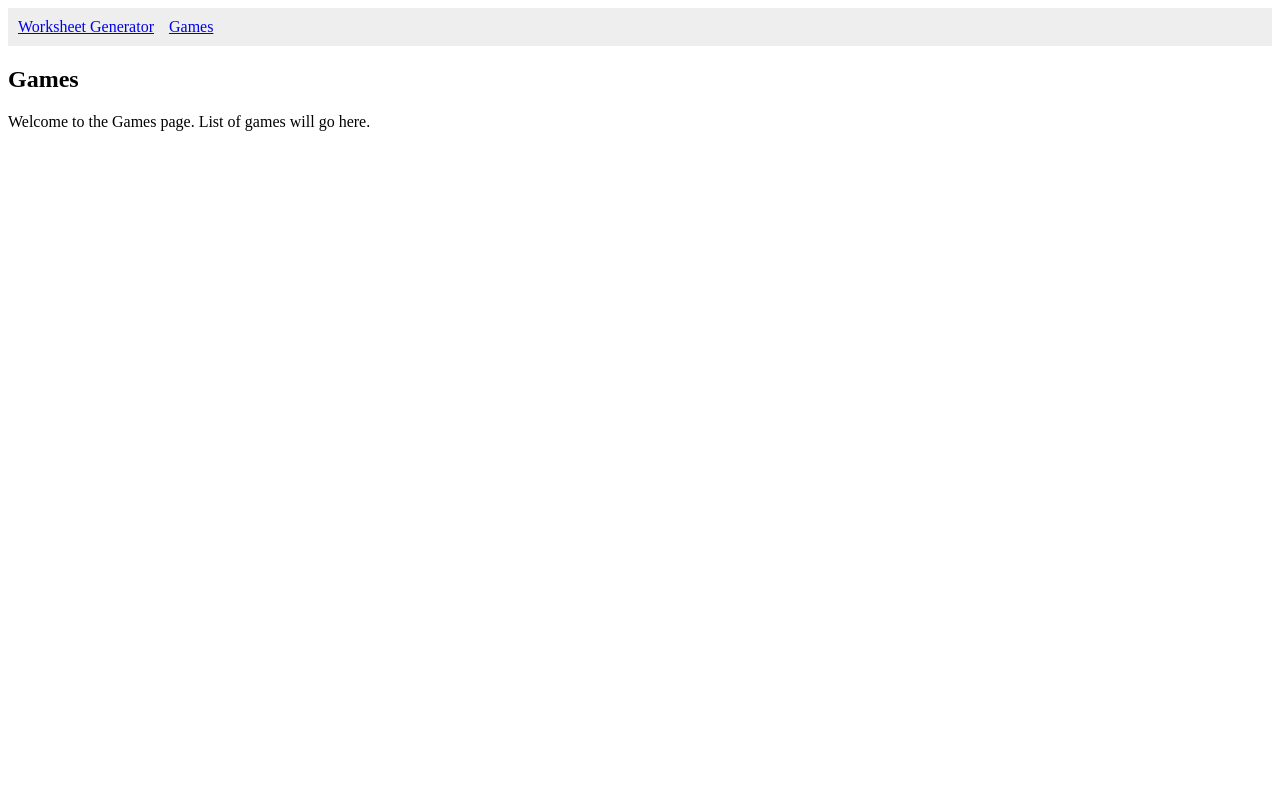
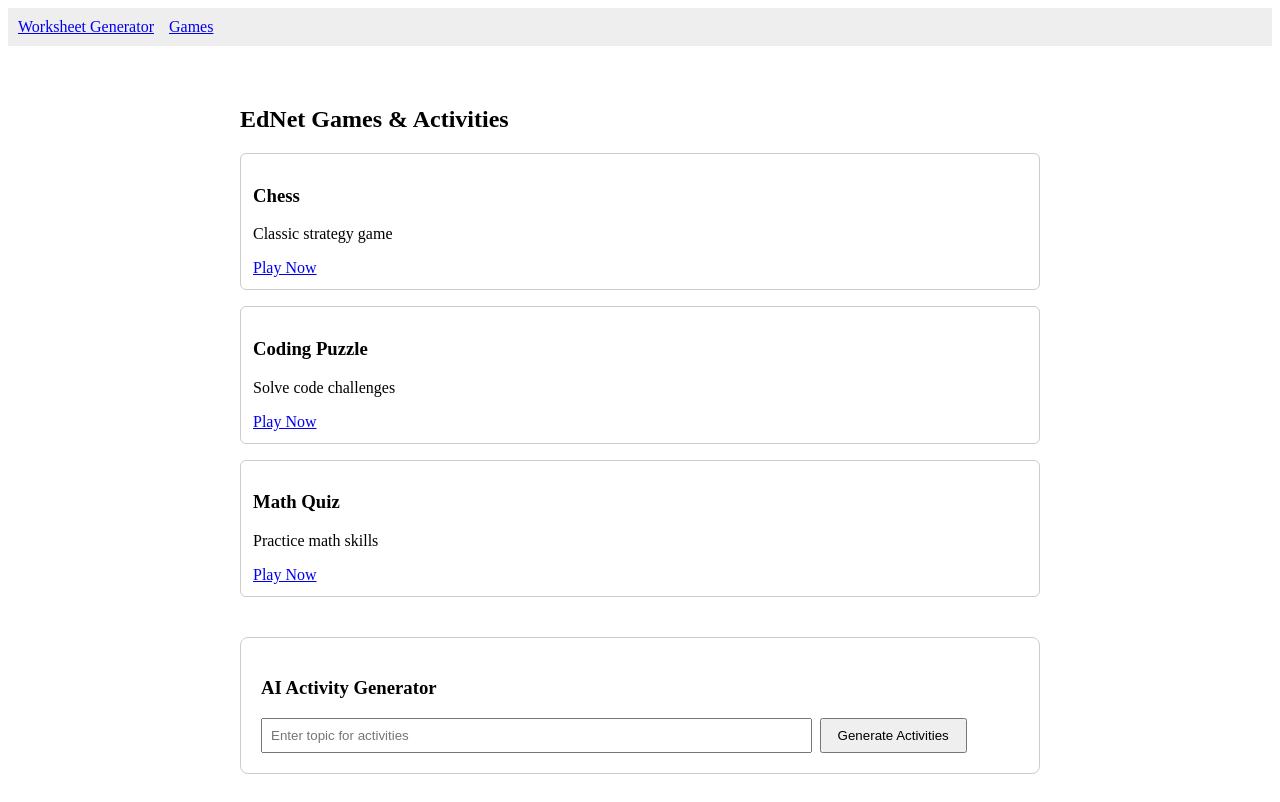
Before and after one commit to ednetlearn/ednet-phase-1, a React (Vite) app: page /games in a window 1280 px wide. Built offline with nearby package versions, Linux system fonts and the light colour scheme.

Commit message:
Update GamesPage.jsx

```diff
--- a/src/GamesPage.jsx
+++ b/src/GamesPage.jsx
@@ -1,12 +1,97 @@
-import React from 'react';
+// src/GamesPage.jsx
+import React, { useState } from 'react';
+import { Link } from 'react-router-dom';
 
-const GamesPage = () => {
+// ActivityGenerator Component (inline here or put in separate file)
+function ActivityGenerator() {
+  const [topic, setTopic] = useState('');
+  const [activities, setActivities] = useState([]);
+  const [loading, setLoading] = useState(false);
+
+  const generateActivities = async () => {
+    if (!topic.trim()) {
+      alert('Please enter a topic');
+      return;
+    }
+    setLoading(true);
+    setActivities([]);
+
+    try {
+      const response = await fetch('http://localhost:5001/generate-worksheet', {
+        method: 'POST',
+        headers: { 'Content-Type': 'application/json' },
+        body: JSON.stringify({ prompt: `Generate fun learning activities for the topic: ${topic}` }),
+      });
+      const data = await response.json();
+      setActivities(data.questions || []);
+    } catch (error) {
+      console.error('Error:', error);
+      alert('Failed to generate activities');
+    }
+    setLoading(false);
+  };
+
   return (
-    <div>
-      <h2>Games</h2>
-      <p>Welcome to the Games page. List of games will go here.</p>
+    <div style={{ marginTop: 40, padding: 20, border: '1px solid #ccc', borderRadius: 8 }}>
+      <h3>AI Activity Generator</h3>
+      <input
+        type="text"
+        value={topic}
+        onChange={(e) => setTopic(e.target.value)}
+        placeholder="Enter topic for activities"
+        style={{ width: '70%', padding: 8, marginRight: 8 }}
+      />
+      <button onClick={generateActivities} disabled={loading} style={{ padding: '8px 16px' }}>
+        {loading ? 'Generating...' : 'Generate Activities'}
+      </button>
+
+      {activities.length > 0 && (
+        <ul style={{ marginTop: 20 }}>
+          {activities.map((activity, index) => (
+            <li key={index} style={{ marginBottom: 8 }}>
+              {activity}
+            </li>
+          ))}
+        </ul>
+      )}
     </div>
   );
-};
+}
+
+const gamesList = [
+  { id: 1, name: 'Chess', description: 'Classic strategy game', url: '/games/chess' },
+  { id: 2, name: 'Coding Puzzle', description: 'Solve code challenges', url: '/games/coding-puzzle' },
+  { id: 3, name: 'Math Quiz', description: 'Practice math skills', url: '/games/math-quiz' },
+  // Add more games here
+];
+
+function GamesPage() {
+  return (
+    <div style={{ maxWidth: 800, margin: 'auto', padding: 20 }}>
+      <h2>EdNet Games & Activities</h2>
+
+      <ul style={{ listStyleType: 'none', padding: 0 }}>
+        {gamesList.map((game) => (
+          <li
+            key={game.id}
+            style={{
+              marginBottom: 16,
+              border: '1px solid #ccc',
+              padding: 12,
+              borderRadius: 6,
+            }}
+          >
+            <h3>{game.name}</h3>
+            <p>{game.description}</p>
+            <Link to={game.url}>Play Now</Link>
+          </li>
+        ))}
+      </ul>
+
+      {/* Integrated AI Activity Generator */}
+      <ActivityGenerator />
+    </div>
+  );
+}
 
 export default GamesPage;
```
